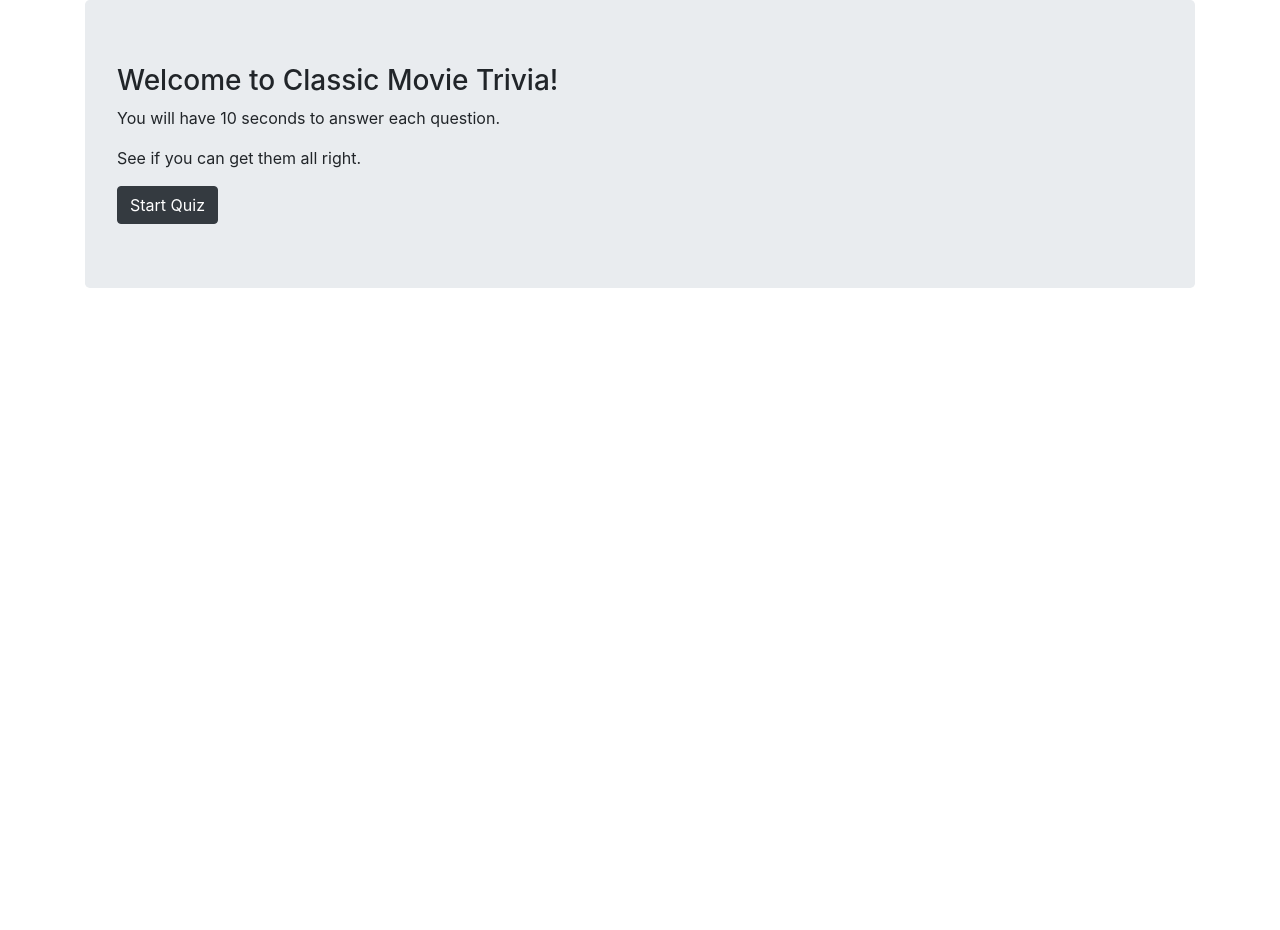
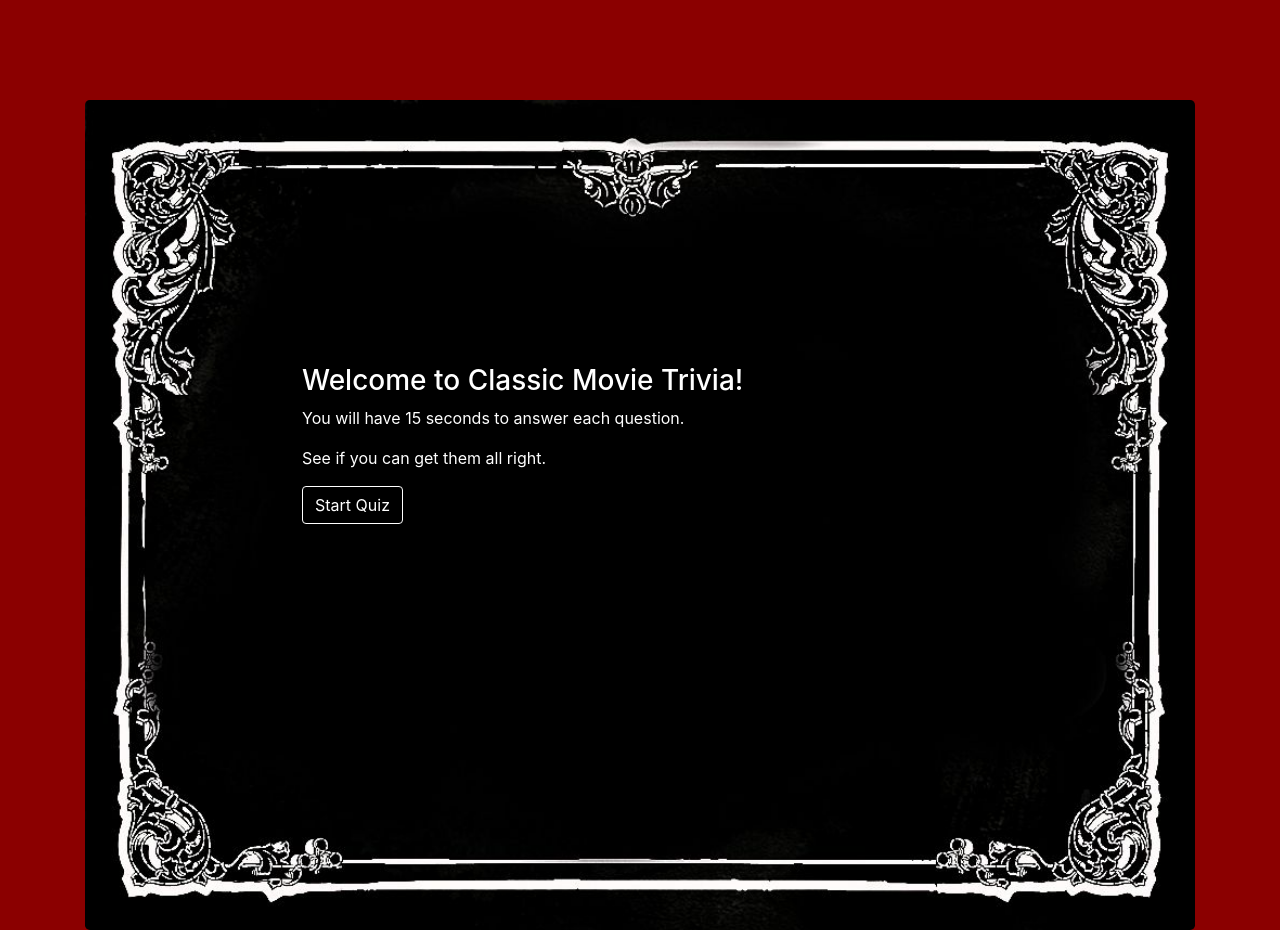
Before and after one commit to tomajohnson21/Trivia-Game, a plain HTML site: page index.html in a window 1280 px wide. Before the commit the page ends 800 px from the top, so only its background shows below. Drawn offline with nearby package versions, Linux system fonts and the light colour scheme.

Commit message:
Added background image to display, added small amount of styling

```diff
--- a/assets/css/style.css
+++ b/assets/css/style.css
@@ -0,0 +1,24 @@
+body {
+    color: white;
+    background-color: darkred;
+    align-content: center;
+    text-align: center;
+}
+
+.display {
+    height: 830px;
+    margin-top: 100px;
+    background-image: url(../images/card-background.jpg);
+    background-repeat: no-repeat;
+    background-size: 100%, 100%;
+}
+
+.btn-dark{
+    border-color: white;
+    background-color: black;
+}
+
+.content{
+    margin-left: 200px;
+    margin-top: 200px;
+}
--- a/assets/javascript/game.js
+++ b/assets/javascript/game.js
@@ -83,12 +83,13 @@ var countdown = function() {
         unanswered++;
     } else {
         time--;
+        $("#time").text("Time Left: " + time + "s")
         console.log(time);
     }
 }
 
 var setTimer = function() {
-    time = 10;
+    time = 15;
     timer = setInterval(function(){countdown()}, 1000);
 }
 
--- a/index.html
+++ b/index.html
@@ -10,14 +10,34 @@
 <body>
     <div class="container">
         <div class="jumbotron display" id="start-box">
+
+            <div class="content">
+
+                <div class="row">
+
                     <h3>Welcome to Classic Movie Trivia!</h3>
-            <p>You will have 10 seconds to answer each question.</p>
+                </div>
+
+                <div class="row">
+
+                    <p>You will have 15 seconds to answer each question.</p>
+                </div>
+
+                <div class="row">
+
                     <p>See if you can get them all right.</p>
+                </div>
+
+                <div class="row">
 
                     <button class="btn btn-dark" id="start-button">Start Quiz</button>
                 </div>
+            </div>
+        </div>
 
+        <div class="content">
             <div class="jumbotron display" id="question-box">
+
 
                 <h4 id ="time"></h3>
 
@@ -27,7 +47,9 @@
 
                 <div class="button-holder" id="choices"></div>
             </div>
+        </div>
 
+        <div class="content">
             <div class="jumbotron display" id="end-box">
 
                 <h2>Thank you for playing, here are your results!</h2>
@@ -40,6 +62,7 @@
                 </div>
             </div>
         </div>
+    </div>
 
     <script src="https://ajax.googleapis.com/ajax/libs/jquery/3.3.1/jquery.min.js"></script>
     <script src="https://stackpath.bootstrapcdn.com/bootstrap/4.1.3/js/bootstrap.min.js"></script>
```
Also changed, not shown: assets/images/card-background.jpg (added). Lines whose indentation alone changed are shown as unchanged.
